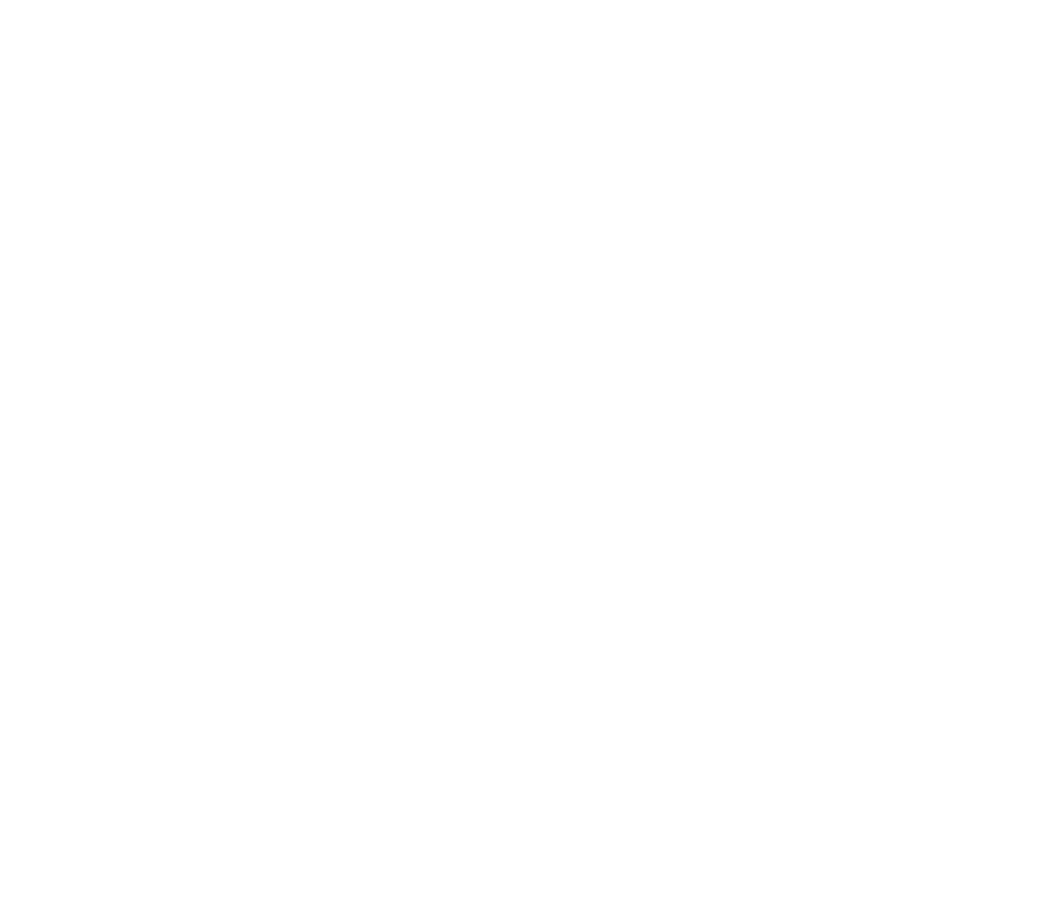
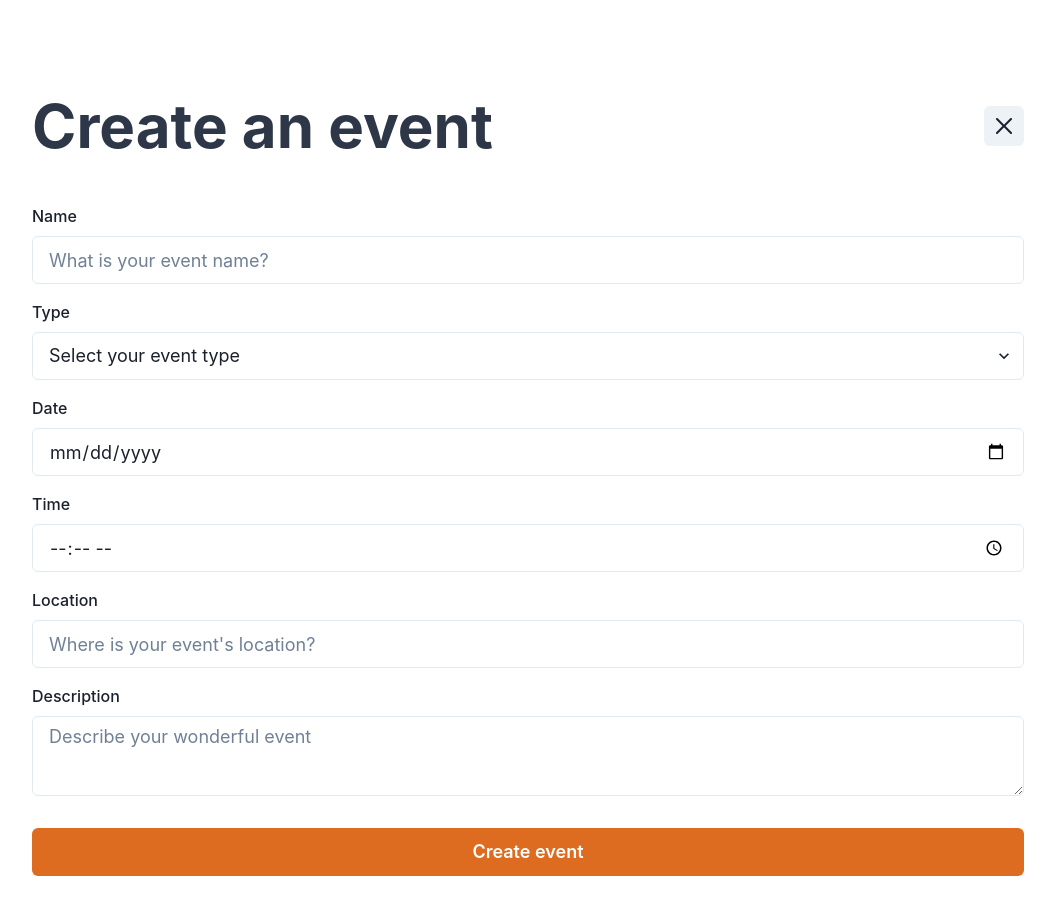
Before and after one commit to dimmasyusuf/eventopia, a React (Vite) app: page /create in a window 1280 px wide. Before the commit this address had no page. Shown: the top 914 px of the page, without its empty margins (112-1167 px from the left). Before the commit the page ends 800 px from the top, so only its background shows below. Built offline with nearby package versions, Linux system fonts and the light colour scheme.

Commit message:
style(create): style create event page

```diff
--- a/src/App.jsx
+++ b/src/App.jsx
@@ -4,6 +4,7 @@
 import Login from './pages/auth/Login';
 import Dashboard from './pages/Dashboard';
 import EventDetail from './pages/EventDetail';
+import CreateEvent from './pages/CreateEvent';
 
 function App() {
   return (
@@ -14,6 +15,7 @@
         <Route path='/login' element={<Login />} />
         <Route path='/dashboard' element={<Dashboard />} />
         <Route path='/event/:id' element={<EventDetail />} />
+        <Route path='/create' element={<CreateEvent />} />
       </Routes>
     </>
   );
--- a/src/components/Navbar.jsx
+++ b/src/components/Navbar.jsx
@@ -163,6 +163,7 @@
                   />
                 </InputGroup>
                 <Link
+                  as={RouterLink}
                   to='/create'
                   colorScheme='white'
                   color='black'
@@ -171,6 +172,7 @@
                   Create an event
                 </Link>
                 <Link
+                  as={RouterLink}
                   to='/dashboard'
                   colorScheme='white'
                   color='black'
--- /dev/null
+++ b/src/pages/CreateEvent.jsx
@@ -0,0 +1,97 @@
+import { CloseIcon } from '@chakra-ui/icons';
+import {
+  Stack,
+  Box,
+  Heading,
+  FormControl,
+  FormLabel,
+  HStack,
+  IconButton,
+  Input,
+  Select,
+  Textarea,
+  Button,
+} from '@chakra-ui/react';
+import { useState } from 'react';
+
+function CreateEvent() {
+  const [type, setType] = useState('');
+
+  return (
+    <Stack
+      w='100%'
+      justifyContent='center'
+      alignItems='center'
+      py='24'
+      px='36'
+      overflow='hidden'
+      sx={{ '::-webkit-scrollbar': { display: 'none' } }}
+    >
+      <Box w='100%'>
+        <HStack justifyContent='space-between' mb='12'>
+          <Heading size='3xl' color='gray.700'>
+            Create an event
+          </Heading>
+          <IconButton icon={<CloseIcon />} />
+        </HStack>
+        <form>
+          <FormControl mb='4'>
+            <FormLabel>Name</FormLabel>
+            <Input
+              type='text'
+              placeholder='What is your event name?'
+              size='lg'
+            />
+          </FormControl>
+          <FormControl mb='4'>
+            <FormLabel>Type</FormLabel>
+            <Select
+              placeholder='Select your event type'
+              size='lg'
+              value={type}
+              onChange={(event) => setType(event.target.value)}
+            >
+              <option value='Free'>Free</option>
+              <option value='Paid'>Paid</option>
+            </Select>
+          </FormControl>
+          {type === 'Paid' && (
+            <FormControl mb='4'>
+              <FormLabel>Price</FormLabel>
+              <Input
+                type='number'
+                placeholder='Enter your event price'
+                size='lg'
+              />
+            </FormControl>
+          )}
+          <FormControl mb='4'>
+            <FormLabel>Date</FormLabel>
+            <Input type='date' size='lg' />
+          </FormControl>
+          <FormControl mb='4'>
+            <FormLabel>Time</FormLabel>
+            <Input type='time' size='lg' />
+          </FormControl>
+          <FormControl mb='4'>
+            <FormLabel>Location</FormLabel>
+            <Input
+              type='text'
+              placeholder="Where is your event's location?"
+              size='lg'
+            />
+          </FormControl>
+          <FormControl mb='8'>
+            <FormLabel>Description</FormLabel>
+            <Textarea placeholder='Describe your wonderful event' size='lg' />
+          </FormControl>
+          <Button type='submit' colorScheme='orange' w='100%' size='lg'>
+            Create event
+          </Button>
+        </form>
+      </Box>
+    </Stack>
+  );
+}
+
+export default CreateEvent;
```
